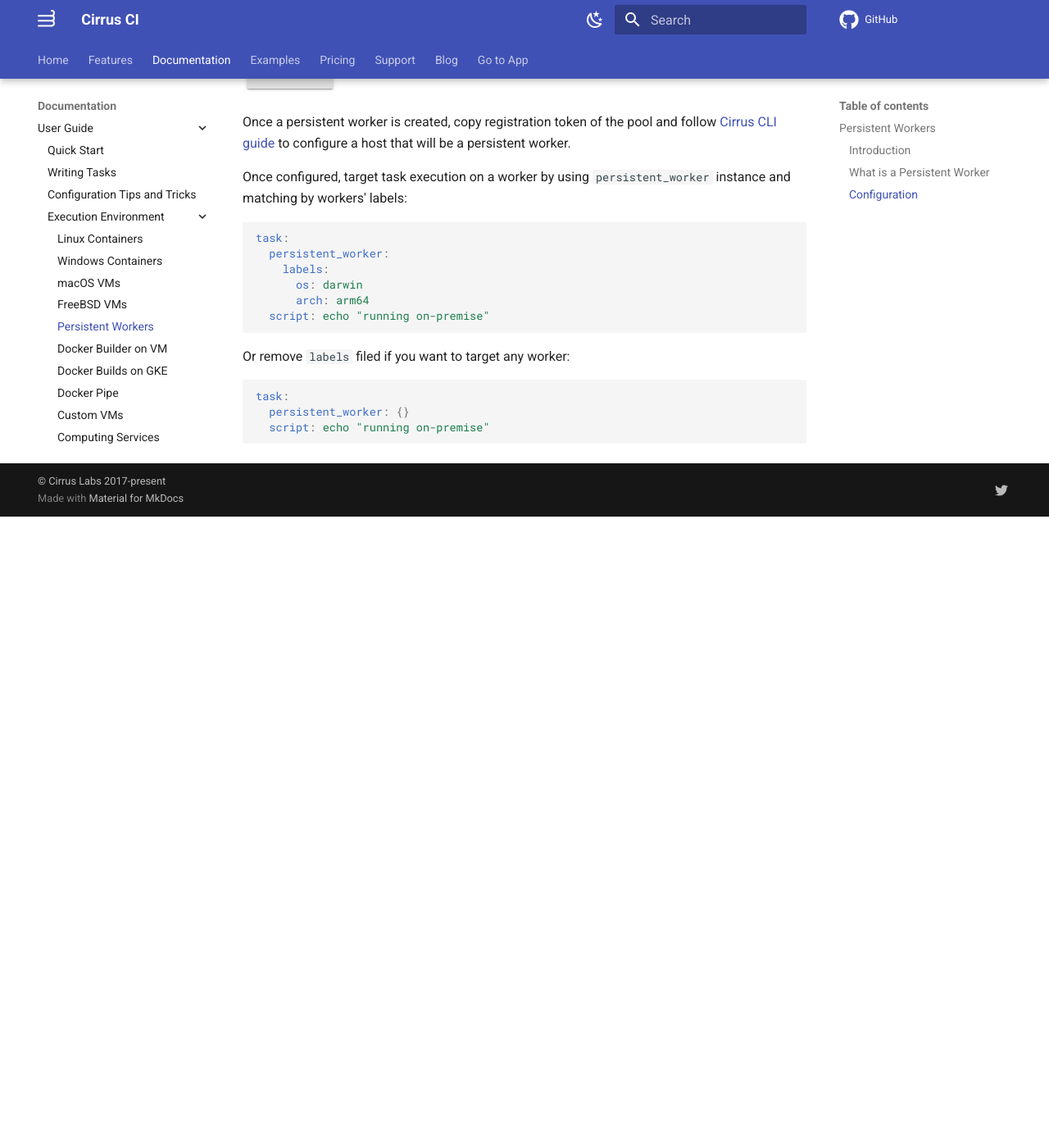
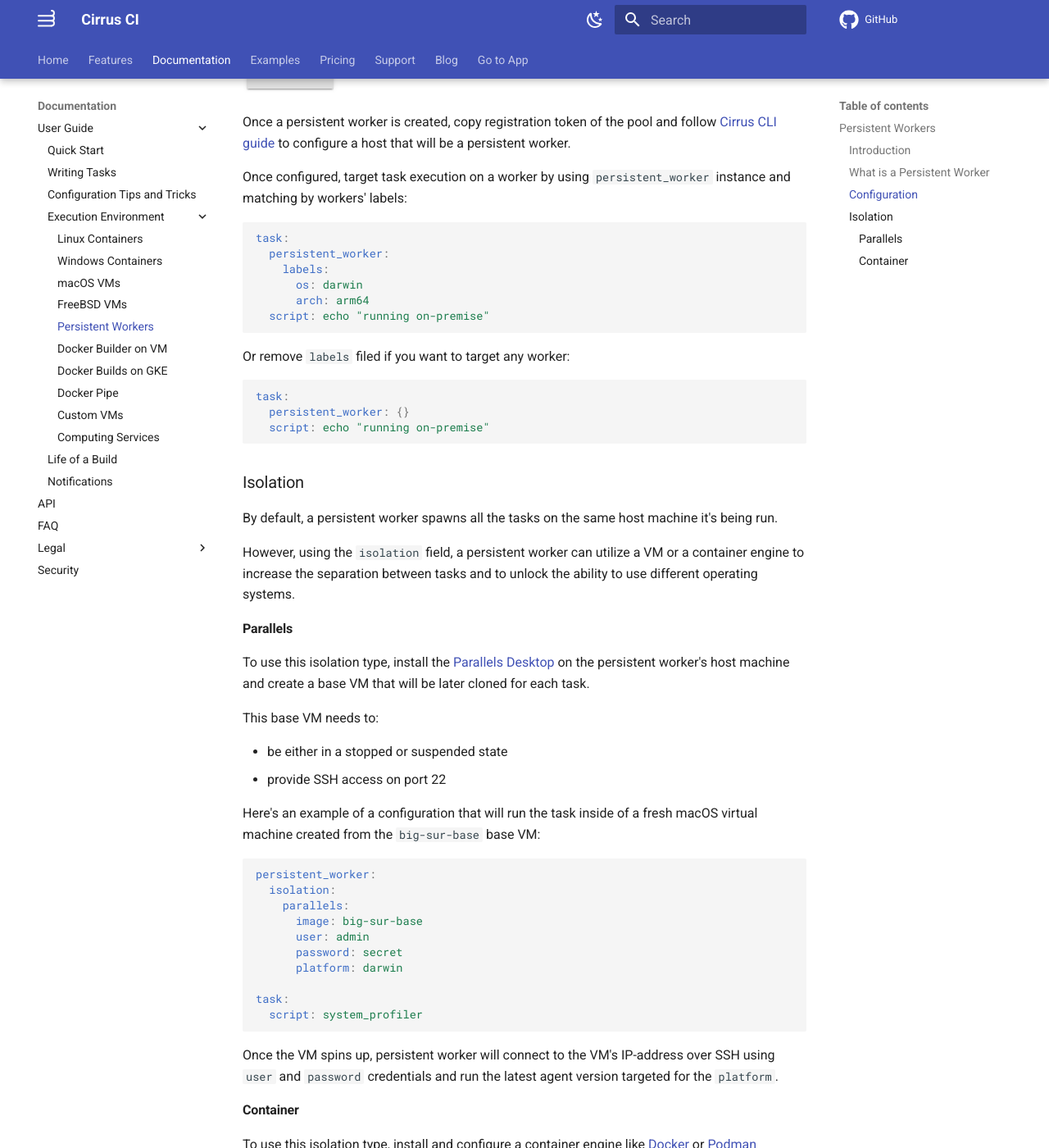
Before and after one commit to cirruslabs/cirrus-ci-docs, an MkDocs documentation site: the page built from docs/guide/persistent-workers.md, in a window 1280 px wide and 1400 px high, scrolled down 1370 px. Shown: the whole window at 82% size. Built offline with MkDocs 1.6.1 and Material for MkDocs 9.7.7, drawn with Linux system fonts in a browser that asks for light colours; comment, search, counter and statistics services are not loaded; before the commit the page ends 2000 px from its top, so only the background shows below that; some of the changed text lies outside the part shown.

Commit message:
Persistent worker: document isolation types (#852)
* Persistent worker: document isolation types

* .spelling: add Podman

````diff
--- a/docs/guide/persistent-workers.md
+++ b/docs/guide/persistent-workers.md
@@ -51,3 +51,56 @@ task:
   persistent_worker: {}
   script: echo "running on-premise"
 ```
+
+### Isolation
+
+By default, a persistent worker spawns all the tasks on the same host machine it's being run.
+
+However, using the `isolation` field, a persistent worker can utilize a VM or a container engine to increase the separation between tasks and to unlock the ability to use different operating systems.
+
+#### Parallels
+
+To use this isolation type, install the [Parallels Desktop](https://www.parallels.com/products/desktop/) on the persistent worker's host machine and create a base VM that will be later cloned for each task.
+
+This base VM needs to:
+
+* be either in a stopped or suspended state
+* provide SSH access on port 22
+
+Here's an example of a configuration that will run the task inside of a fresh macOS virtual machine created from the `big-sur-base` base VM:
+
+```yaml
+persistent_worker:
+  isolation:
+    parallels:
+      image: big-sur-base
+      user: admin
+      password: secret
+      platform: darwin
+
+task:
+  script: system_profiler
+```
+
+Once the VM spins up, persistent worker will connect to the VM's IP-address over SSH using `user` and `password` credentials and run the latest agent version targeted for the `platform`.
+
+#### Container
+
+To use this isolation type, install and configure a container engine like [Docker](https://github.com/cirruslabs/cirrus-cli/blob/master/INSTALL.md#docker) or [Podman](https://github.com/cirruslabs/cirrus-cli/blob/master/INSTALL.md#podman) (essentially the ones supported by the [Cirrus CLI](https://github.com/cirruslabs/cirrus-cli)).
+
+Here's an example that runs a task in a separate container with a couple directories from the host machine being accessible:
+
+```yaml
+persistent_worker:
+  isolation:
+    container:
+      image: debian:latest
+      cpu: 0.5
+      memory: 512
+      volumes:
+        - /var/cache:/host/var/cache
+        - /var/static:/host/var/static:ro
+
+task:
+  script: uname -a
+```
````
Also changed, not shown: 1 other file.
